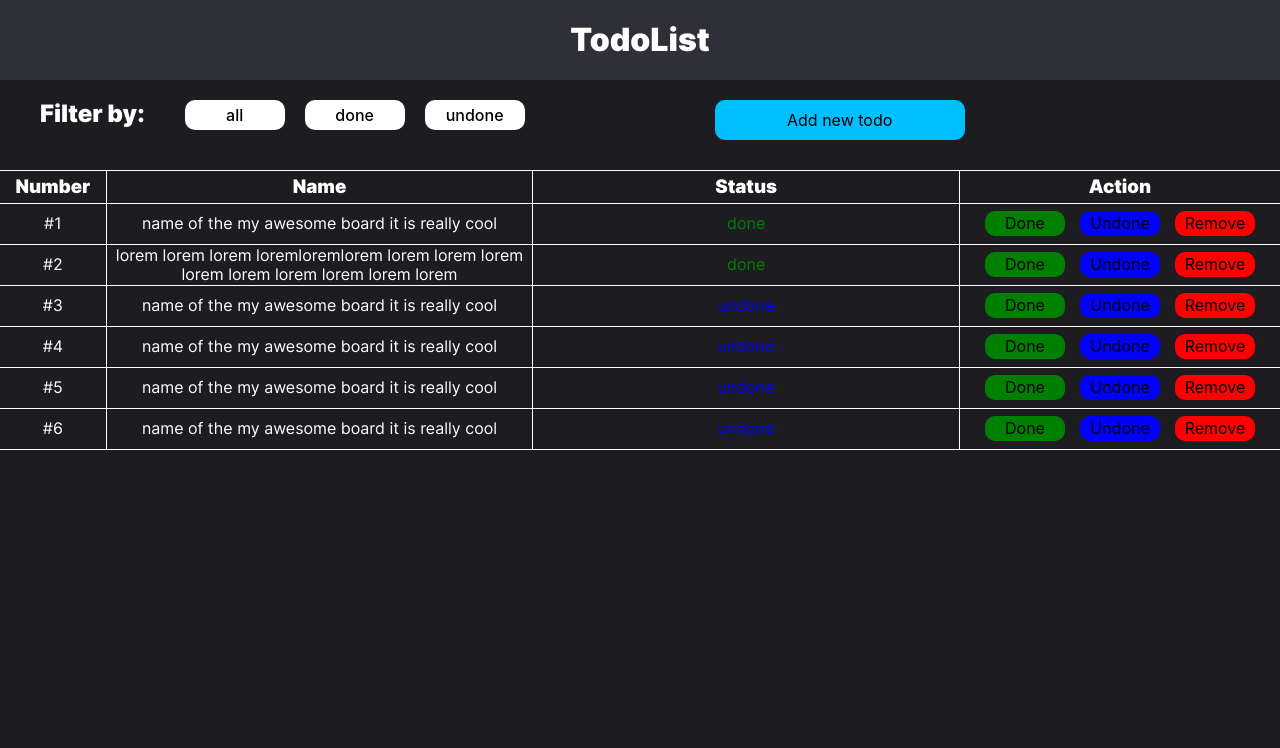
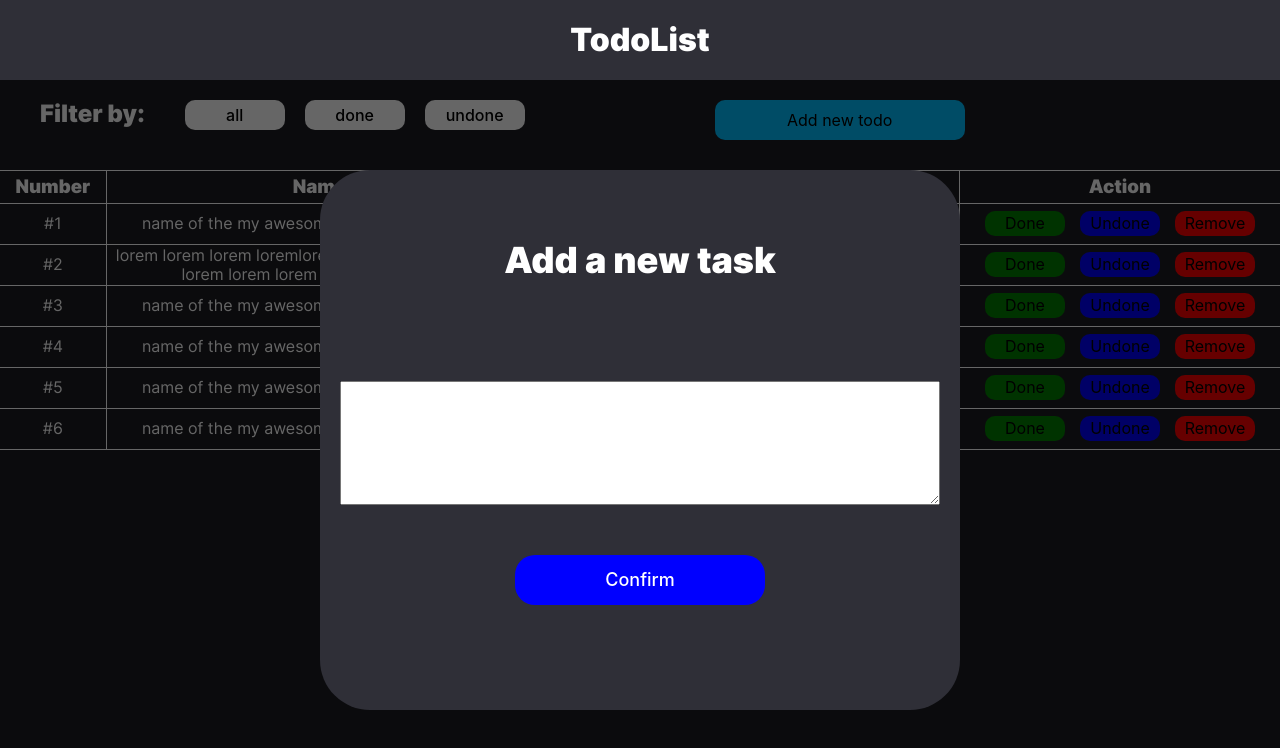
Before and after one commit to Lokrand/todo-list, a React (Create React App) app: page /todos in a window 1280 px wide. Both pictures are taken after a click on the button "Add new todo". Shown: the top 748 px of the page. Built offline with nearby package versions, Linux system fonts and the light colour scheme.

Commit message:
add styles for modal

```diff
--- a/src/components/Login/Login.module.scss
+++ b/src/components/Login/Login.module.scss
@@ -43,9 +43,9 @@
     color: #fff;
     font-weight: 500;
     font-size: 18px;
-    transition: opacity .2s linear;
+    transition: opacity 0.2s linear;
     &:hover {
-      opacity: .6;
+      opacity: 0.6;
       cursor: pointer;
     }
     &_disabled {
--- /dev/null
+++ b/src/components/Popup/Popup.jsx
@@ -0,0 +1,29 @@
+import React, {useEffect} from 'react';
+import styles from './Popup.module.scss';
+
+export const Popup = ({active, setActive}) => {
+
+  useEffect(() => {
+    function closeByEscape(evt) {
+      if (evt.key === "Escape") {
+        setActive(false)
+      }
+    }
+    if (active) {
+      document.addEventListener("keydown", closeByEscape);
+      return () => {
+        document.removeEventListener("keydown", closeByEscape);
+      };
+    }
+  }, [active]);
+
+  return (
+    <div className={styles.popup} >
+      <div className={styles.popup__content}>
+        <h3 className={styles.popup__title}>Add a new task</h3>
+        <textarea name="" id="" cols="30" rows="5" className={styles.popup__textarea}></textarea>
+        <button className={styles.popup__button}>Confirm</button>
+      </div>
+    </div>
+  )
+}
--- /dev/null
+++ b/src/components/Popup/Popup.module.scss
@@ -0,0 +1,57 @@
+.popup {
+  position: fixed;
+  top: 80px;
+  left: 0;
+  display: flex;
+  justify-content: center;
+  align-items: center;
+  width: 100vw;
+  height: calc(100vh - 80px);
+  background: rgba(0, 0, 0, 0.6);
+  opacity: 1;
+  transition: 0.5s all;
+  z-index: 9999;
+
+  &__content {
+    width: 600px;
+    height: 500px;
+    background-color: #2f2f37;
+    display: flex;
+    flex-direction: column;
+    padding: 20px;
+    border-radius: 50px;
+  }
+  &__title {
+    margin: 50px 0 100px;
+    text-align: center;
+    font-size: 36px;
+  }
+  &__textarea {
+    padding: 15px;
+    &::-webkit-scrollbar {
+      // width: 4px;
+      // height: 4px;
+      display: none;
+    }
+  }
+  &__button {
+    margin: 50px auto 0;
+    background-color: blue;
+    border: none;
+    display: flex;
+    align-items: center;
+    justify-content: center;
+    text-decoration: none;
+    border-radius: 20px;
+    width: 250px;
+    height: 50px;
+    color: #fff;
+    font-weight: 500;
+    font-size: 18px;
+    transition: opacity 0.2s linear;
+    &:hover {
+      cursor: pointer;
+      opacity: .6;
+    }
+  }
+}
--- a/src/components/TodoList/TodoList.jsx
+++ b/src/components/TodoList/TodoList.jsx
@@ -2,11 +2,15 @@ import React, { useState } from "react";
 import styles from "./TodoList.module.scss";
 import { items } from '../../utils/constants';
 import { TodoItem } from "../TodoItem/TodoItem";
+import { Popup } from "../Popup/Popup";
 export const TodoList = () => {
   const [popupActive, setPopupActive] = useState(false);
 
   const openPopup = () => {
     setPopupActive(true);
+  }
+  const closePopup = () => {
+    setPopupActive(false);
   }
 
   return (
@@ -41,6 +45,7 @@ export const TodoList = () => {
           )
         })}
       </div>
+      {popupActive && <Popup active={popupActive} setActive={setPopupActive}/>}
     </section>
   );
 };
```
Lines whose indentation alone changed are shown as unchanged.
